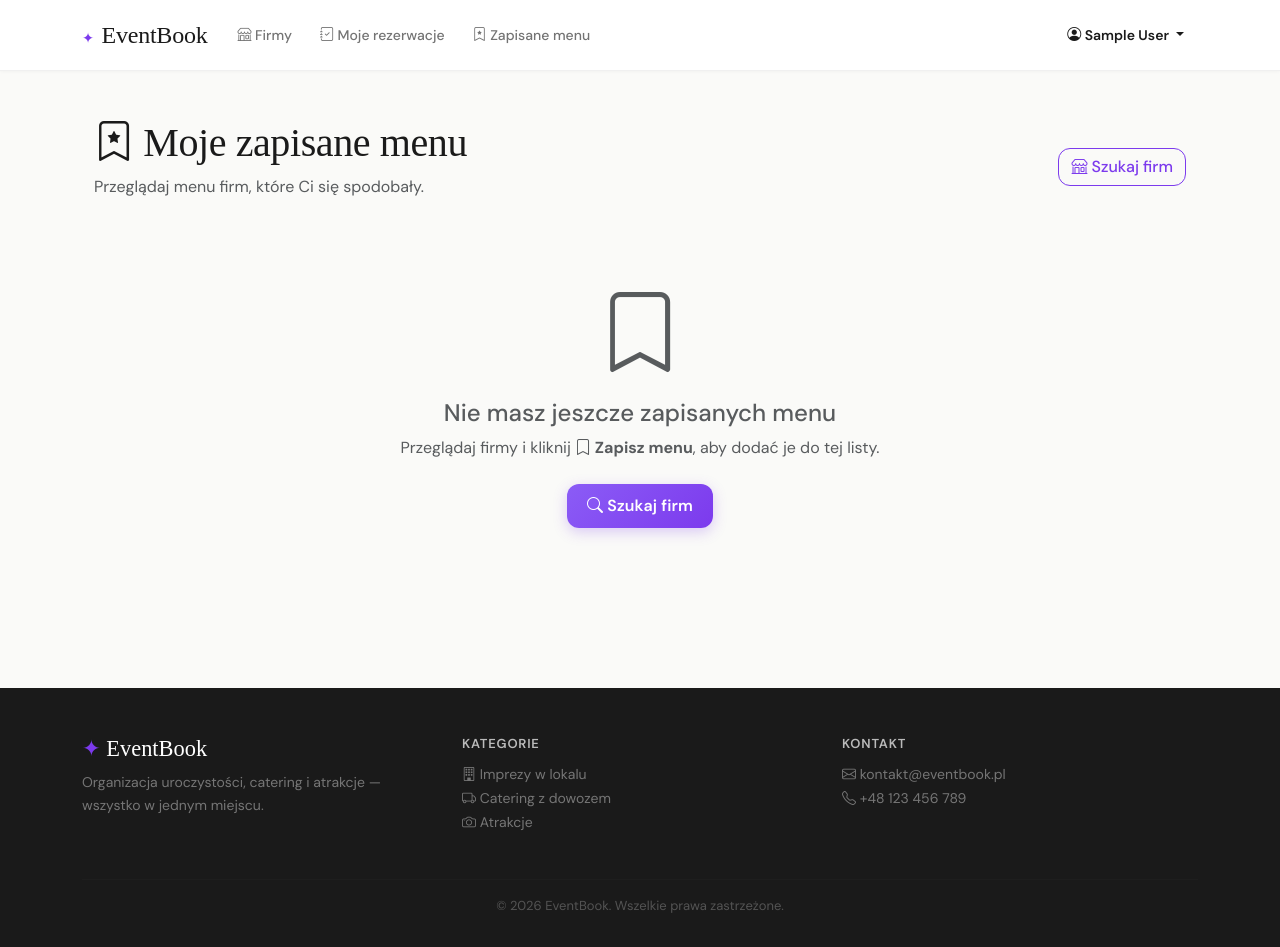
After one commit to JanBober21/mojevent, a Django app: page /zapisane-menu/ in a window 1280 px wide. The commit adds this page. Run offline with Django 5.2, Linux system fonts and the light colour scheme; the visitor is signed in with stand-in values (Sample User, id 1); data comes from the database, SQL or seed files in the repository; data that the repository does not hold is empty; parts of the project's set-up code (start-up, migrations or seed data) failed here and were passed over; some web fonts are replaced.

Commit message:
Zapisane menu - klient moze zapisywac menu firm, lista zapisanych menu w nawigacji

```diff
--- a/bookings/urls.py
+++ b/bookings/urls.py
@@ -45,6 +45,10 @@ urlpatterns = [
     path("rezerwacje/<int:pk>/menu/", views.booking_menu_select, name="booking_menu_select"),
     path("rezerwacje/<int:pk>/catering-menu/", views.booking_catering_menu, name="booking_catering_menu"),
 
+    # Zapisane menu
+    path("zapisane-menu/", views.saved_menus_list, name="saved_menus_list"),
+    path("restauracje/<int:restaurant_pk>/zapisz-menu/", views.toggle_save_menu, name="toggle_save_menu"),
+
     # Konto
     path("konto/", views.account_settings, name="account_settings"),
 
--- a/bookings/views.py
+++ b/bookings/views.py
@@ -11,7 +11,7 @@ import json
 import math
 import calendar as cal_module
 
-from .models import Restaurant, Booking, Review, RestaurantOwner, BookingNote, MenuItem, BookingMenuItem, AttractionItem, BookingMessage, RestaurantImage
+from .models import Restaurant, Booking, Review, RestaurantOwner, BookingNote, MenuItem, BookingMenuItem, AttractionItem, BookingMessage, RestaurantImage, SavedMenu
 from .forms import BookingForm, ReviewForm, UserRegisterForm, RestaurantSearchForm, OwnerRegisterForm, RestaurantForm, UserSettingsForm
 
 
@@ -172,6 +172,13 @@ def restaurant_detail(request, pk):
         if items.exists():
             menu_by_category.append({"label": cat_label, "items": items})
 
+    # Czy menu jest zapisane?
+    is_menu_saved = False
+    if request.user.is_authenticated and menu_by_category:
+        is_menu_saved = SavedMenu.objects.filter(
+            user=request.user, restaurant=restaurant
+        ).exists()
+
     # Oferta atrakcji (tylko dla typu attraction)
     attraction_items = []
     if restaurant.firm_type == Restaurant.FirmType.ATTRACTION:
@@ -189,6 +196,7 @@ def restaurant_detail(request, pk):
         "reviews": reviews,
         "review_form": review_form,
         "menu_by_category": menu_by_category,
+        "is_menu_saved": is_menu_saved,
         "attraction_items": attraction_items,
         "gallery_images": restaurant.gallery_images.all(),
     })
@@ -1226,3 +1234,51 @@ def owner_switch_firm(request, restaurant_id):
     if membership:
         request.session["active_restaurant_id"] = restaurant_id
     return redirect(request.GET.get("next", "owner_dashboard"))
+
+
+# ── Zapisane menu ──────────────────────────────────────────────────────────────
+
+@login_required
+def toggle_save_menu(request, restaurant_pk):
+    """Zapisz / usuń menu restauracji z ulubionych."""
+    restaurant = get_object_or_404(Restaurant, pk=restaurant_pk, is_active=True)
+    saved, created = SavedMenu.objects.get_or_create(
+        user=request.user, restaurant=restaurant,
+    )
+    if not created:
+        saved.delete()
+        messages.info(request, "Usunięto menu z zapisanych.")
+    else:
+        messages.success(request, "Zapisano menu!")
+    next_url = request.GET.get("next")
+    if next_url:
+        return redirect(next_url)
+    return redirect("restaurant_detail", pk=restaurant_pk)
+
+
+@login_required
+def saved_menus_list(request):
+    """Lista zapisanych menu użytkownika."""
+    saved = SavedMenu.objects.filter(user=request.user).select_related(
+        "restaurant"
+    )
+    # Wczytaj menu dla każdej firmy
+    entries = []
+    for s in saved:
+        visible_menu = MenuItem.objects.filter(
+            restaurant=s.restaurant, is_visible=True
+        )
+        categories = MenuItem.Category.choices
+        menu_by_category = []
+        for cat_value, cat_label in categories:
+            items = visible_menu.filter(category=cat_value)
+            if items.exists():
+                menu_by_category.append({"label": cat_label, "items": items})
+        entries.append({
+            "saved": s,
+            "restaurant": s.restaurant,
+            "menu_by_category": menu_by_category,
+        })
+    return render(request, "bookings/saved_menus.html", {
+        "entries": entries,
+    })
--- a/templates/base.html
+++ b/templates/base.html
@@ -73,6 +73,11 @@
                         <li class="nav-item">
                             <a class="nav-link" href="{% url 'booking_list' %}">
                                 <i class="bi bi-journal-check"></i> Moje rezerwacje
+                            </a>
+                        </li>
+                        <li class="nav-item">
+                            <a class="nav-link" href="{% url 'saved_menus_list' %}">
+                                <i class="bi bi-bookmark-star"></i> Zapisane menu
                             </a>
                         </li>
                         {% endif %}
--- /dev/null
+++ b/templates/bookings/saved_menus.html
@@ -0,0 +1,87 @@
+{% extends "base.html" %}
+
+{% block title %}Moje zapisane menu — EventBook{% endblock %}
+
+{% block content %}
+<div class="container my-4">
+    <div class="d-flex justify-content-between align-items-center mb-4">
+        <div>
+            <h1><i class="bi bi-bookmark-star"></i> Moje zapisane menu</h1>
+            <p class="text-muted">Przeglądaj menu firm, które Ci się spodobały.</p>
+        </div>
+        <a href="{% url 'restaurant_list' %}" class="btn btn-outline-primary">
+            <i class="bi bi-shop"></i> Szukaj firm
+        </a>
+    </div>
+
+    {% if entries %}
+        {% for entry in entries %}
+        <div class="card shadow-sm mb-4">
+            <div class="card-header d-flex justify-content-between align-items-center"
+                 style="background: linear-gradient(135deg, #7c3aed 0%, #6d28d9 100%); color: #fff;">
+                <div>
+                    <h5 class="mb-0">
+                        <i class="bi bi-shop"></i> {{ entry.restaurant.name }}
+                    </h5>
+                    <small>
+                        <i class="bi bi-geo-alt"></i> {{ entry.restaurant.city }}
+                        &middot;
+                        {{ entry.restaurant.get_firm_type_display }}
+                    </small>
+                </div>
+                <div class="d-flex gap-2">
+                    <a href="{% url 'restaurant_detail' entry.restaurant.pk %}"
+                       class="btn btn-sm btn-light">
+                        <i class="bi bi-eye"></i> Zobacz firmę
+                    </a>
+                    <a href="{% url 'toggle_save_menu' entry.restaurant.pk %}?next={% url 'saved_menus_list' %}"
+                       class="btn btn-sm btn-outline-light">
+                        <i class="bi bi-trash"></i> Usuń
+                    </a>
+                </div>
+            </div>
+            <div class="card-body">
+                {% if entry.menu_by_category %}
+                    {% for group in entry.menu_by_category %}
+                    <h6 class="text-muted mt-3 mb-2">{{ group.label }}</h6>
+                    <ul class="list-group mb-2">
+                        {% for item in group.items %}
+                        <li class="list-group-item d-flex justify-content-between align-items-center">
+                            <div>
+                                <strong>{{ item.name }}</strong>
+                                {% if item.description %}
+                                <br><small class="text-muted">{{ item.description }}</small>
+                                {% endif %}
+                            </div>
+                            <span class="badge bg-primary rounded-pill">{{ item.price }} zł</span>
+                        </li>
+                        {% endfor %}
+                    </ul>
+                    {% endfor %}
+                {% else %}
+                    <p class="text-muted mb-0">
+                        <i class="bi bi-info-circle"></i>
+                        Ta firma nie ma jeszcze opublikowanego menu.
+                    </p>
+                {% endif %}
+            </div>
+            <div class="card-footer text-muted small">
+                <i class="bi bi-clock"></i> Zapisano: {{ entry.saved.created_at|date:"d.m.Y H:i" }}
+            </div>
+        </div>
+        {% endfor %}
+    {% else %}
+        <div class="text-center py-5">
+            <i class="bi bi-bookmark display-1 text-muted"></i>
+            <h4 class="mt-3 text-muted">Nie masz jeszcze zapisanych menu</h4>
+            <p class="text-muted">
+                Przeglądaj firmy i kliknij <strong><i class="bi bi-bookmark"></i> Zapisz menu</strong>,
+                aby dodać je do tej listy.
+            </p>
+            <a href="{% url 'restaurant_list' %}" class="btn btn-primary mt-2">
+                <i class="bi bi-search"></i> Szukaj firm
+            </a>
+        </div>
+    {% endif %}
+</div>
+{% endblock %}
```
Also changed, not shown: bookings/models.py (+27 -0 lines), templates/bookings/restaurant_detail.html (+13 -1 lines), bookings/migrations/0018_saved_menu.py (added).
